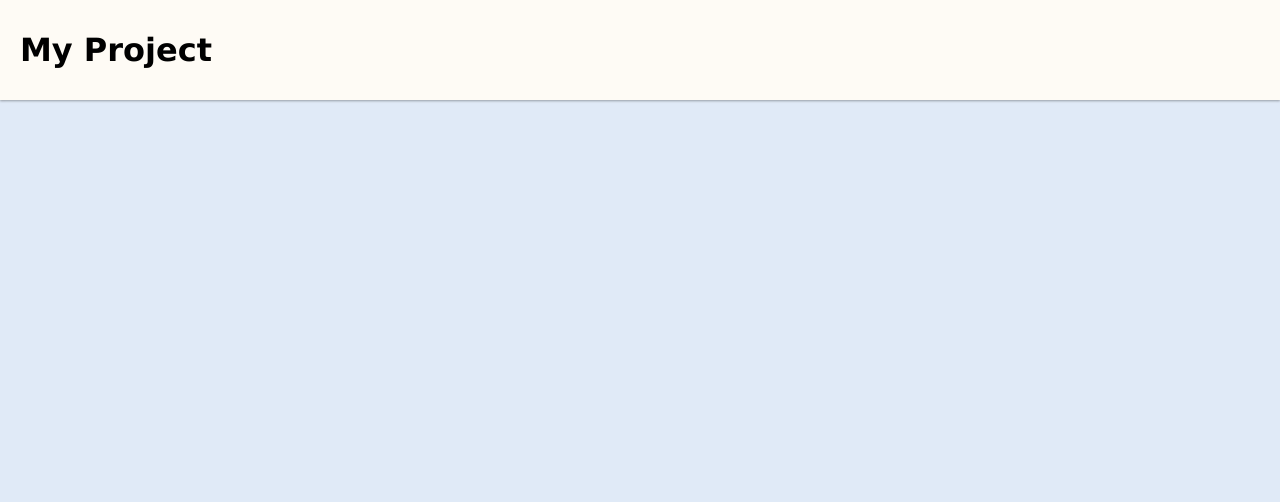
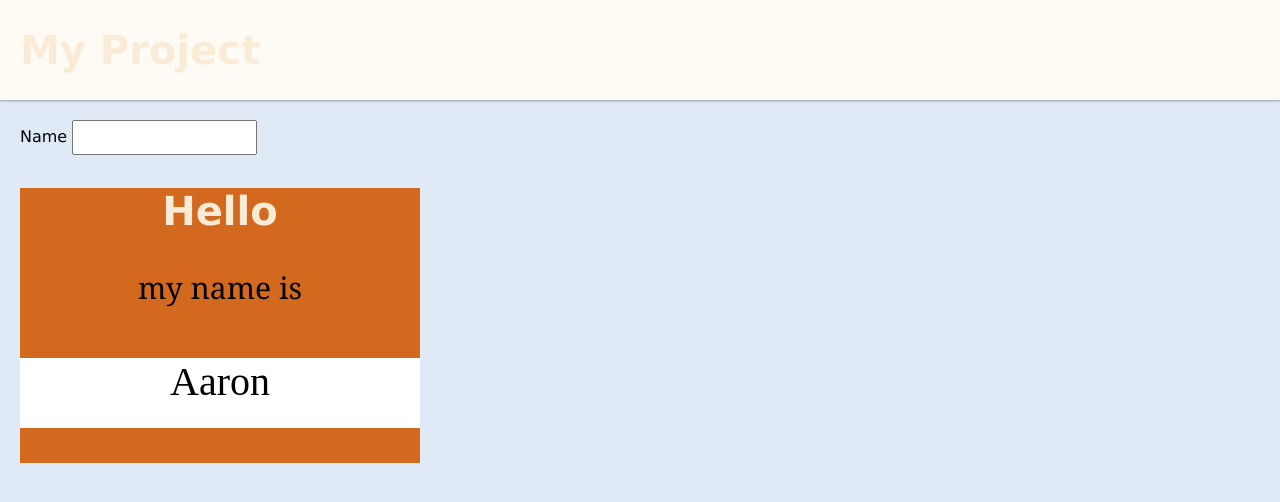
Before and after one commit to Aaron-Ibarra/oct-name-tag, a plain HTML site: page index.html in a window 1280 px wide. Drawn offline with Linux system fonts and the light colour scheme; a web font is replaced by a local one.

Commit message:
Created name tag

```diff
--- a/index.html
+++ b/index.html
@@ -1,11 +1,9 @@
 <!DOCTYPE html>
 <html lang="en">
-
     <head>
         <meta charset="UTF-8" />
         <meta name="viewport" content="width=device-width, initial-scale=1.0" />
         <meta http-equiv="X-UA-Compatible" content="ie=edge" />
-
 
         <script type="module" src="app.js"></script>
 
@@ -13,6 +11,12 @@
 
         <link rel="stylesheet" href="style.css" />
 
+        <link rel="preconnect" href="https://fonts.googleapis.com" />
+        <link rel="preconnect" href="https://fonts.gstatic.com" crossorigin />
+        <link
+            href="https://fonts.googleapis.com/css2?family=Bungee+Spice&display=swap"
+            rel="stylesheet"
+        />
         <title>My Project</title>
     </head>
 
@@ -22,9 +26,18 @@
         </header>
 
         <main>
+            <!--This section is the controls-->
+            <section>
+                <label>Name</label>
+                <input />
+            </section>
 
+            <!--This section has the outputted name tag -->
+            <section class="name-tag">
+                <h1>Hello</h1>
+                <p class="intro-line">my name is</p>
+                <p class="name">Aaron</p>
+            </section>
         </main>
-
     </body>
-
 </html>
--- a/style.css
+++ b/style.css
@@ -28,3 +28,38 @@ header .logo {
 main {
     padding: 20px;
 }
+
+input {
+    height: 29px;
+}
+
+button {
+    height: 35px;
+}
+
+.name-tag {
+    margin-top: 20px;
+    width: 400px;
+    height: 275px;
+    background: chocolate;
+    text-align: center;
+}
+
+h1 {
+    color: antiquewhite;
+    font-size: 40px;
+}
+
+.intro-line {
+    font-size: 30px;
+    font-family: Georgia, 'Times New Roman', Times, serif;
+}
+.name {
+    margin-top: 50px;
+    height: 70px;
+    background: white;
+    color: black;
+    text-decoration: solid;
+    font-size: 40px;
+    font-family: 'Bungee Spice';
+}
```
Lines whose indentation alone changed are shown as unchanged.
